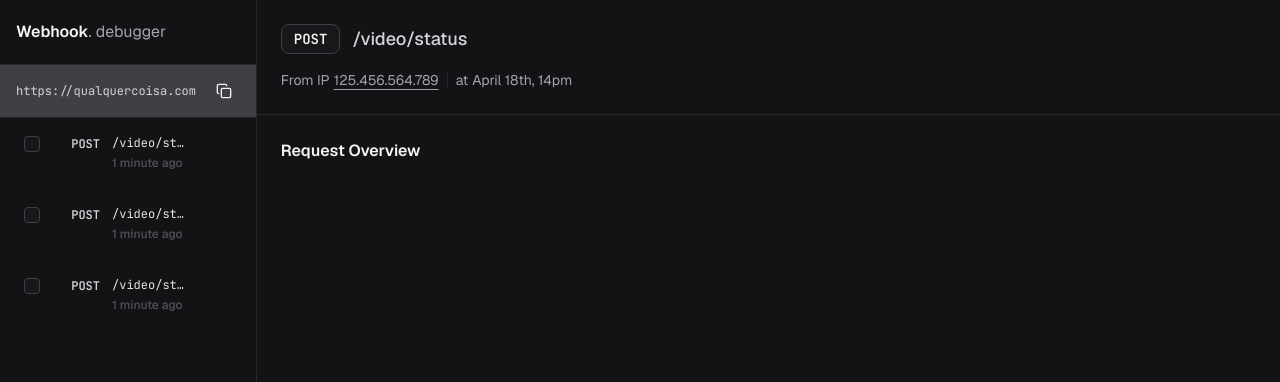
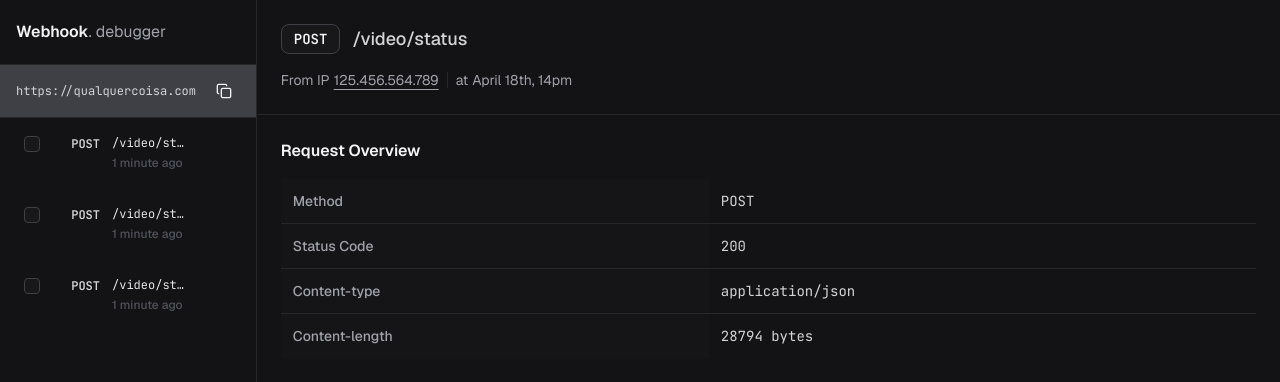
Before and after one commit to jacsonrsasse/webhook-debugger, a React (Vite) app in the folder web/: page / in a window 1280 px wide. Shown: the top 382 px of the page. Built offline with nearby package versions, Linux system fonts and the light colour scheme.

Commit message:
feat: created section data table component

```diff
--- /dev/null
+++ b/web/src/components/section-data-table.tsx
@@ -0,0 +1,29 @@
+import type { ComponentProps } from "react";
+import { twMerge } from "tailwind-merge";
+
+interface SectionDataTableProps extends ComponentProps<"div"> {
+  data: { key: string; value: string }[];
+}
+
+export function SectionDataTable({
+  className,
+  data,
+  ...props
+}: SectionDataTableProps) {
+  return (
+    <div className={twMerge("overflow-x-auto", className)} {...props}>
+      <table className="w-full">
+        {data.map((item) => (
+          <tr key={item.key} className="border-b border-zinc-700 last:border-0">
+            <td className="p-3 text-sm font-medium text-zinc-400 bg-zinc-800/50 border-right border-zinc-700">
+              {item.key}
+            </td>
+            <td className="p-3 text-sm font-mono text-zinc-300">
+              {item.value}
+            </td>
+          </tr>
+        ))}
+      </table>
+    </div>
+  );
+}
--- a/web/src/routes/index.tsx
+++ b/web/src/routes/index.tsx
@@ -3,6 +3,7 @@ import { Panel, PanelGroup, PanelResizeHandle } from "react-resizable-panels";
 import { Sidebar } from "../components/sidebar";
 import { WebhookDetailHeader } from "../components/webhook-detail-header";
 import { SectionTitle } from "../components/section-title";
+import { SectionDataTable } from "../components/section-data-table";
 
 export const Route = createFileRoute("/")({
   component: Index,
@@ -45,6 +46,7 @@ function Index() {
               <div className="space-y-6 p-6">
                 <div className="space-y-4">
                   <SectionTitle>Request Overview</SectionTitle>
+                  <SectionDataTable data={overviewData} />
                 </div>
 
                 <div></div>
```
